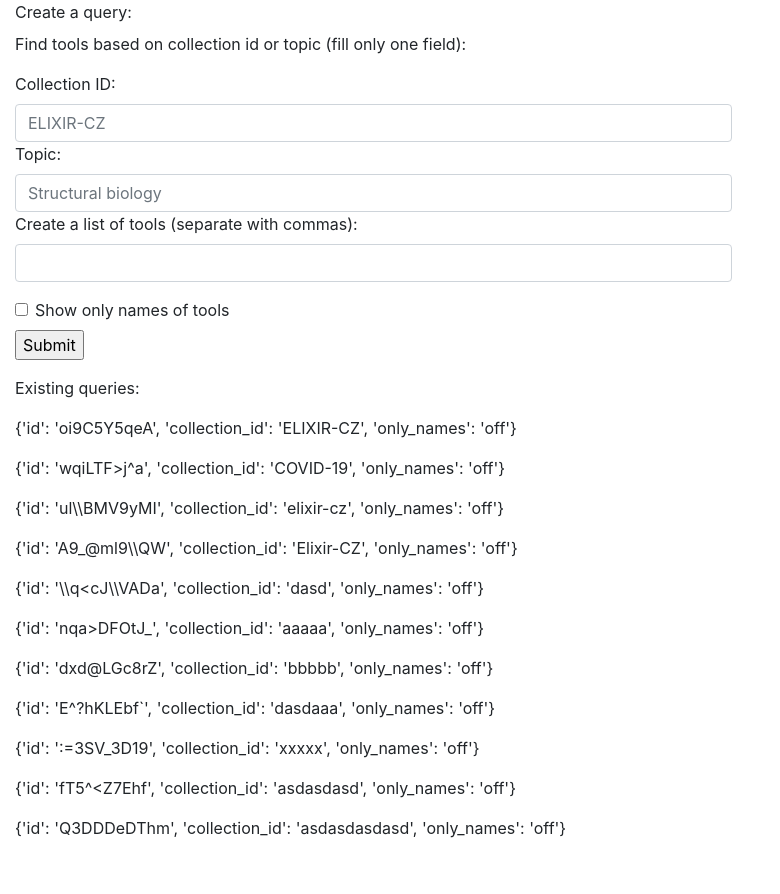
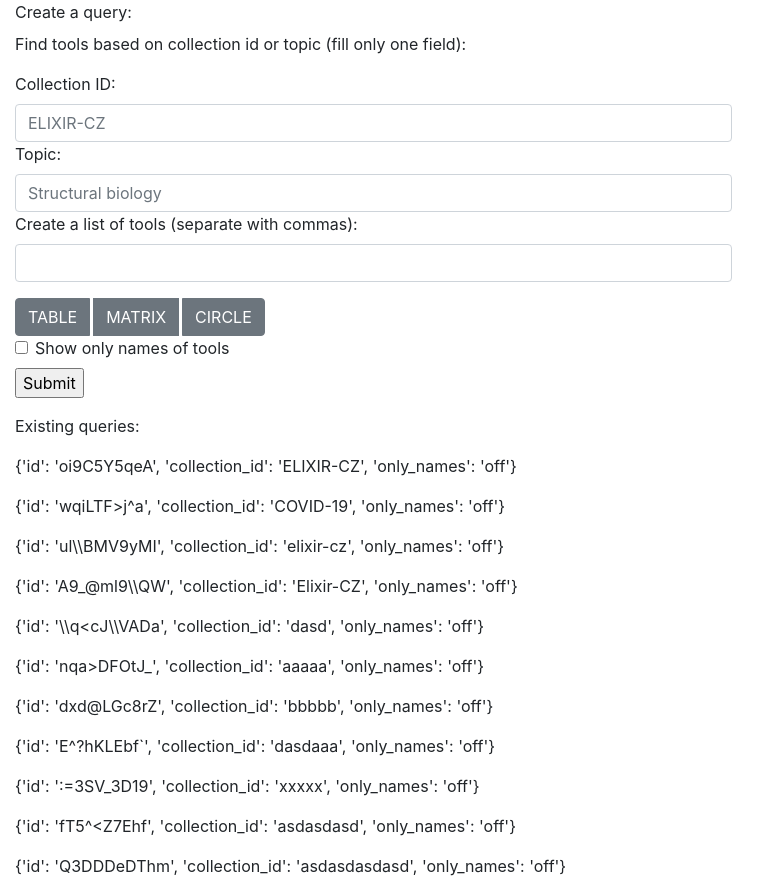
Before and after one commit to tomatk0/biotoolssum-backend, a Flask app: page / in a window 1280 px wide. Shown: the whole page, without its empty margins (0-780 px from the left). Before the commit the page ends 838 px from the top, so only its background shows below. Run offline with Flask 3, Linux system fonts and the light colour scheme; some libraries are stand-ins or nearby versions.

Commit message:
starting matrix

```diff
--- a/flaskapp.py
+++ b/flaskapp.py
@@ -332,6 +332,9 @@ def create_hash():
         result += chr(random.randint(48, 122))
     return result
 
+def add_matrix_queries():
+    pass
+
 @app.route("/", methods=["POST", "GET"])
 def get_parameters():
     existing_queries = get_existing_queries()
@@ -353,6 +356,9 @@ def get_parameters():
         session.commit()
         existing_queries = get_existing_queries()
         _ = get_tools(coll_id_form, topic_form, tools_list_form, only_names_form)
+        radio_button = request.form.get("option")
+        if radio_button == 'matrix':
+            add_matrix_queries()
         return render_template("get_parameters.html", content=existing_queries)
     return render_template("get_parameters.html", content=existing_queries)
 
--- a/templates/get_parameters.html
+++ b/templates/get_parameters.html
@@ -25,6 +25,18 @@
                     <input type="text" class="form-control" id="formGroupExampleInput3" name="tools_list">
                 </div>
 
+                <div class="btn-group btn-group-toggle" data-toggle="buttons">
+                    <label class="btn btn-secondary mr-1">
+                      <input type="radio" name="option" id="table" value="table" required> TABLE
+                    </label>
+                    <label class="btn btn-secondary mr-1">
+                      <input type="radio" name="option" id="matrix" value="matrix" required> MATRIX
+                    </label>
+                    <label class="btn btn-secondary mr-1">
+                      <input type="radio" name="option" id="circle" value="circle" required> CIRCLE
+                    </label>
+                  </div>
+
                 <div class="form-check">
                     <input type="checkbox" class="form-check-input" name="only_names">
                     <label for="formGroupExampleInput4">Show only names of tools</label>
```
Also changed, not shown: sqlalchemy.sqlite.
